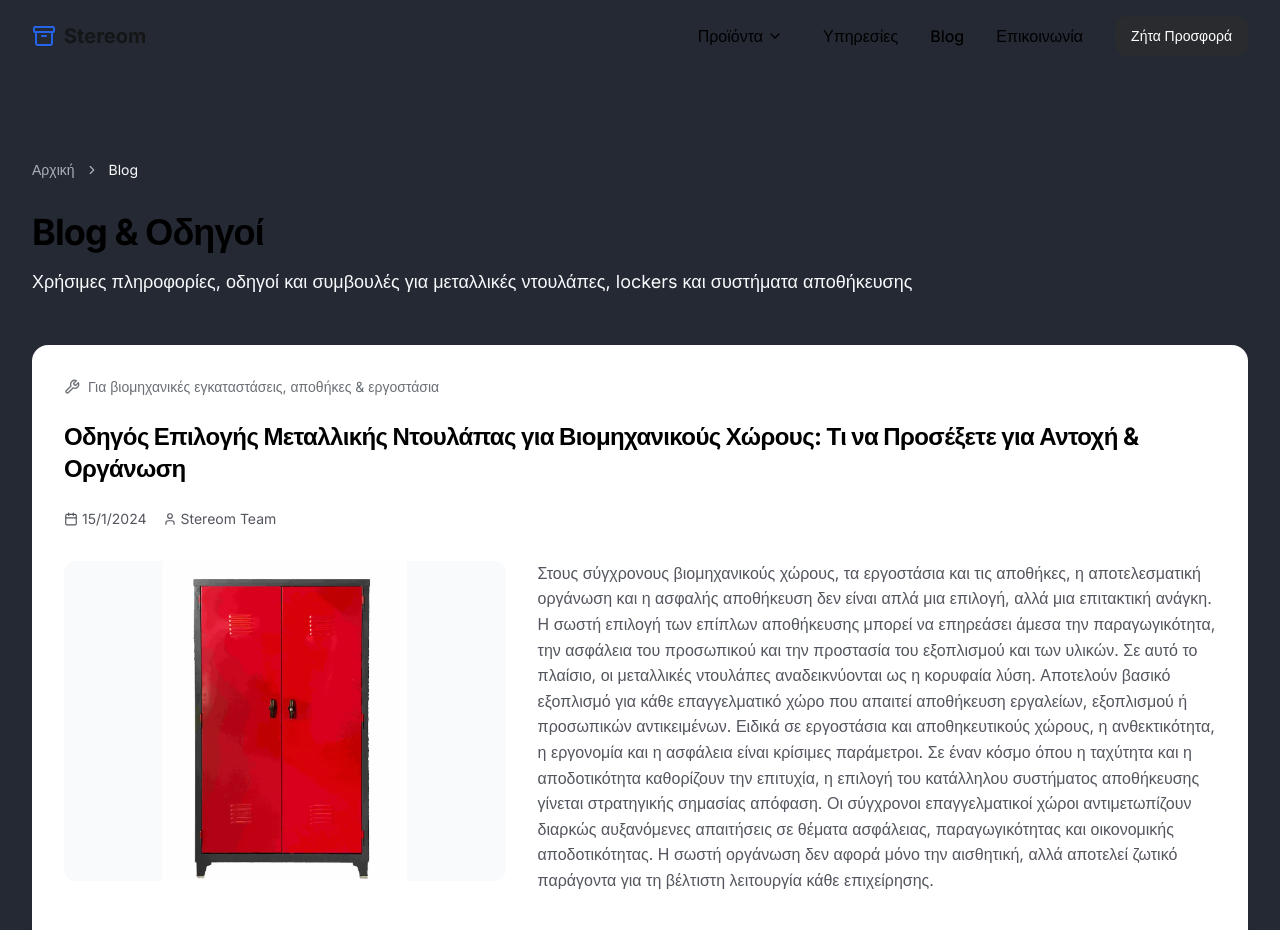
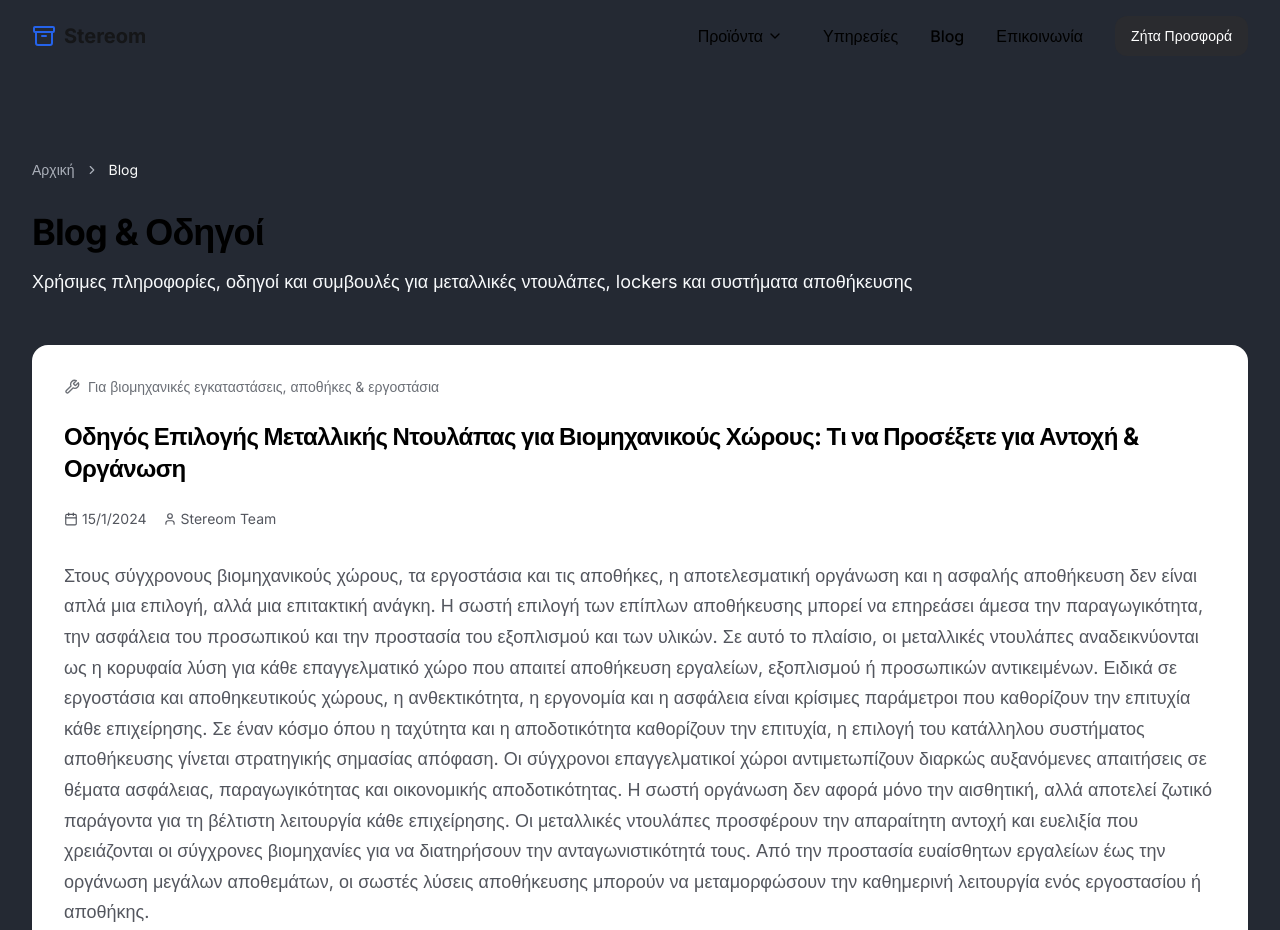
Before and after one commit to vagosdem/steel-space-design-site, a React (Vite) app: page /blog in a window 1280 px wide. Shown: the top 930 px of the page. Built offline with nearby package versions, Linux system fonts and the light colour scheme.

Commit message:
Remove images and adjust text layout
Remove the first images from both articles, expand the text to fill the space, change the "ΔΕΙΤΕ ΤΑ ΠΟΙΟΝΤΑ ΜΑΣ" text color to white, and ensure paragraph titles are above their corresponding content.

```diff
--- a/src/pages/Blog.tsx
+++ b/src/pages/Blog.tsx
@@ -20,7 +20,7 @@ const blogPosts = [{
   aspectRatio: "400/600",
   additionalImages: ["/lovable-uploads/5501f81b-4623-4d7e-bc60-6e1b2cc5bd76.png", "/lovable-uploads/11c4568f-af5f-4cf4-b8ba-3fcdf68281c7.png", "/lovable-uploads/1b51895c-fa44-45d3-ab17-4267e51f6674.png", "/lovable-uploads/9aec70f5-fdd7-475c-87f1-cea7aff84db4.png"],
   content: {
-    intro: "Στους σύγχρονους βιομηχανικούς χώρους, τα εργοστάσια και τις αποθήκες, η αποτελεσματική οργάνωση και η ασφαλής αποθήκευση δεν είναι απλά μια επιλογή, αλλά μια επιτακτική ανάγκη. Η σωστή επιλογή των επίπλων αποθήκευσης μπορεί να επηρεάσει άμεσα την παραγωγικότητα, την ασφάλεια του προσωπικού και την προστασία του εξοπλισμού και των υλικών. Σε αυτό το πλαίσιο, οι μεταλλικές ντουλάπες αναδεικνύονται ως η κορυφαία λύση. Αποτελούν βασικό εξοπλισμό για κάθε επαγγελματικό χώρο που απαιτεί αποθήκευση εργαλείων, εξοπλισμού ή προσωπικών αντικειμένων. Ειδικά σε εργοστάσια και αποθηκευτικούς χώρους, η ανθεκτικότητα, η εργονομία και η ασφάλεια είναι κρίσιμες παράμετροι. Σε έναν κόσμο όπου η ταχύτητα και η αποδοτικότητα καθορίζουν την επιτυχία, η επιλογή του κατάλληλου συστήματος αποθήκευσης γίνεται στρατηγικής σημασίας απόφαση. Οι σύγχρονοι επαγγελματικοί χώροι αντιμετωπίζουν διαρκώς αυξανόμενες απαιτήσεις σε θέματα ασφάλειας, παραγωγικότητας και οικονομικής αποδοτικότητας. Η σωστή οργάνωση δεν αφορά μόνο την αισθητική, αλλά αποτελεί ζωτικό παράγοντα για τη βέλτιστη λειτουργία κάθε επιχείρησης.",
+    intro: "Στους σύγχρονους βιομηχανικούς χώρους, τα εργοστάσια και τις αποθήκες, η αποτελεσματική οργάνωση και η ασφαλής αποθήκευση δεν είναι απλά μια επιλογή, αλλά μια επιτακτική ανάγκη. Η σωστή επιλογή των επίπλων αποθήκευσης μπορεί να επηρεάσει άμεσα την παραγωγικότητα, την ασφάλεια του προσωπικού και την προστασία του εξοπλισμού και των υλικών. Σε αυτό το πλαίσιο, οι μεταλλικές ντουλάπες αναδεικνύονται ως η κορυφαία λύση για κάθε επαγγελματικό χώρο που απαιτεί αποθήκευση εργαλείων, εξοπλισμού ή προσωπικών αντικειμένων.\n\nΕιδικά σε εργοστάσια και αποθηκευτικούς χώρους, η ανθεκτικότητα, η εργονομία και η ασφάλεια είναι κρίσιμες παράμετροι που καθορίζουν την επιτυχία κάθε επιχείρησης. Σε έναν κόσμο όπου η ταχύτητα και η αποδοτικότητα καθορίζουν την επιτυχία, η επιλογή του κατάλληλου συστήματος αποθήκευσης γίνεται στρατηγικής σημασίας απόφαση. Οι σύγχρονοι επαγγελματικοί χώροι αντιμετωπίζουν διαρκώς αυξανόμενες απαιτήσεις σε θέματα ασφάλειας, παραγωγικότητας και οικονομικής αποδοτικότητας.\n\nΗ σωστή οργάνωση δεν αφορά μόνο την αισθητική, αλλά αποτελεί ζωτικό παράγοντα για τη βέλτιστη λειτουργία κάθε επιχείρησης. Οι μεταλλικές ντουλάπες προσφέρουν την απαραίτητη αντοχή και ευελιξία που χρειάζονται οι σύγχρονες βιομηχανίες για να διατηρήσουν την ανταγωνιστικότητά τους. Από την προστασία ευαίσθητων εργαλείων έως την οργάνωση μεγάλων αποθεμάτων, οι σωστές λύσεις αποθήκευσης μπορούν να μεταμορφώσουν την καθημερινή λειτουργία ενός εργοστασίου ή αποθήκης.",
     sections: [{
       title: "Γιατί η Μεταλλική Ντουλάπα είναι Απαραίτητη σε Βιομηχανικό Χώρο;",
       content: ["Η επιλογή μεταλλικών ντουλαπών για βιομηχανική χρήση προσφέρει πληθώρα πλεονεκτημάτων που δεν μπορούν να προσφέρουν άλλες λύσεις αποθήκευσης:", "Αντοχή σε σκληρές συνθήκες: Σε αντίθεση με ντουλάπες από άλλα υλικά, οι μεταλλικές ντουλάπες κατασκευάζονται από ενισχυμένο χάλυβα, σχεδιασμένες για καθημερινή χρήση σε απαιτητικά περιβάλλοντα.", "Ασφάλεια και Προστασία: Παρέχουν απαραίτητη προστασία για πολύτιμο εξοπλισμό, ευαίσθητα υλικά, επικίνδυνες ουσίες, αλλά και προσωπικά αντικείμενα του προσωπικού.", "Βέλτιστη Οργάνωση: Μια καλά οργανωμένη ντουλάπα βελτιώνει τη ροή εργασίας, μειώνει το χρόνο αναζήτησης εργαλείων και εξαρτημάτων, και αυξάνει την παραγωγικότητα.", "Υγιεινή και Καθαριότητα: Οι λείες μεταλλικές επιφάνειες καθαρίζονται εύκολα, αποτρέποντας τη συσσώρευση σκόνης, βρωμιάς και μικροβίων.", "Εξοικονόμηση Χώρου: Διατίθενται σε διάφορες διαστάσεις και διατάξεις, επιτρέποντας την καλύτερη αξιοποίηση του κάθετου χώρου."]
@@ -47,7 +47,7 @@ const blogPosts = [{
   aspectRatio: "480/650",
   additionalImages: ["/lovable-uploads/IMG_13722.webp", "/lovable-uploads/IMG_21202.webp", "/lovable-uploads/IMG_23802.webp"],
   content: {
-    intro: "Στον σύγχρονο επαγγελματικό κόσμο, η ανάγκη για ασφαλή και οργανωμένο προσωπικό χώρο είναι πιο επιτακτική από ποτέ. Είτε πρόκειται για εργοστάσια παραγωγής, αθλητικές εγκαταστάσεις, εκπαιδευτήρια ή ακόμα και σύγχρονα γραφεία, οι εργαζόμενοι και οι επισκέπτες χρειάζονται ένα σημείο όπου μπορούν να αποθηκεύσουν με ασφάλεια τα προσωπικά τους αντικείμενα. Τα μεταλλικά lockers είναι απαραίτητα για χώρους όπου οι εργαζόμενοι χρειάζονται προσωπικό αποθηκευτικό χώρο, όπως εργοστάσια, αποδυτήρια, αθλητικές εγκαταστάσεις και σχολεία. Η αυξανόμενη ανάγκη για προσωπική ασφάλεια και την προστασία των αντικειμένων έχει κάνει τα lockers αναπόσπαστο κομμάτι της σύγχρονης εργασιακής κουλτούρας. Οι επιχειρήσεις που επενδύουν σε ποιοτικά συστήματα αποθήκευσης δείχνουν σεβασμό προς τους εργαζομένους τους και δημιουργούν ένα περιβάλλον εμπιστοσύνης και επαγγελματισμού. Παράλληλα, η σωστή οργάνωση των προσωπικών χώρων συμβάλλει στη γενικότερη αποδοτικότητα και στη δημιουργία ενός τακτοποιημένου και λειτουργικού εργασιακού περιβάλλοντος.",
+    intro: "Στον σύγχρονο επαγγελματικό κόσμο, η ανάγκη για ασφαλή και οργανωμένο προσωπικό χώρο είναι πιο επιτακτική από ποτέ. Είτε πρόκειται για εργοστάσια παραγωγής, αθλητικές εγκαταστάσεις, εκπαιδευτήρια ή ακόμα και σύγχρονα γραφεία, οι εργαζόμενοι και οι επισκέπτες χρειάζονται ένα σημείο όπου μπορούν να αποθηκεύσουν με ασφάλεια τα προσωπικά τους αντικείμενα. Τα μεταλλικά lockers είναι απαραίτητα για χώρους όπου οι εργαζόμενοι χρειάζονται προσωπικό αποθηκευτικό χώρο, όπως εργοστάσια, αποδυτήρια, αθλητικές εγκαταστάσεις και σχολεία.\n\nΗ αυξανόμενη ανάγκη για προσωπική ασφάλεια και την προστασία των αντικειμένων έχει κάνει τα lockers αναπόσπαστο κομμάτι της σύγχρονης εργασιακής κουλτούρας. Οι επιχειρήσεις που επενδύουν σε ποιοτικά συστήματα αποθήκευσης δείχνουν σεβασμό προς τους εργαζομένους τους και δημιουργούν ένα περιβάλλον εμπιστοσύνης και επαγγελματισμού. Παράλληλα, η σωστή οργάνωση των προσωπικών χώρων συμβάλλει στη γενικότερη αποδοτικότητα και στη δημιουργία ενός τακτοποιημένου και λειτουργικού εργασιακού περιβάλλοντος.\n\nΣήμερα, οι σύγχρονες εταιρείες αναγνωρίζουν ότι η ευημερία των εργαζομένων συνδέεται άμεσα με την παραγωγικότητα και την ικανοποίηση από την εργασία. Τα lockers αποδυτηρίων αποτελούν έναν από τους πιο σημαντικούς παράγοντες για τη δημιουργία ενός περιβάλλοντος που προάγει την οργάνωση, την ασφάλεια και την άνεση των εργαζομένων.",
     sections: [{
       title: "Γιατί τα Μεταλλικά Lockers Αποδυτηρίων Είναι Απαραίτητα;",
       content: ["Η επένδυση σε ποιοτικά μεταλλικά lockers αποδυτηρίων προσφέρει πολλαπλά οφέλη για κάθε επιχείρηση:", "Ασφάλεια Προσωπικών Αντικειμένων: Προστατεύουν τα υπάρχοντα των εργαζομένων ή επισκεπτών από κλοπή ή απώλεια, δημιουργώντας ένα αίσθημα εμπιστοσύνης και ασφάλειας.", "Οργάνωση και Τάξη: Συμβάλλουν στη διατήρηση της τάξης στον χώρο εργασίας ή στην εγκατάσταση, μειώνοντας την ακαταστασία και βελτιώνοντας την αισθητική.", "Υγιεινή: Με τα κατάλληλα συστήματα εξαερισμού, βοηθούν στην αποφυγή υγρασίας και κακοσμίας εντός των χώρων αποθήκευσης.", "Αύξηση Παραγωγικότητας: Οι εργαζόμενοι που νιώθουν ασφάλεια για τα προσωπικά τους αντικείμενα είναι πιο συγκεντρωμένοι και παραγωγικοί."]
@@ -210,22 +210,11 @@ export default function Blog() {
                       </div>
                     </div>
 
-                    {/* Introduction with first image */}
-                    <div className="grid grid-cols-1 lg:grid-cols-5 gap-8 mb-8">
-                      <div className="lg:col-span-2">
-                        <div className="overflow-hidden rounded-xl h-80 bg-gray-50 flex items-center justify-center">
-                          <img
-                            src={post.image}
-                            alt={`${post.title} - Κύρια εικόνα`}
-                            className="max-w-full max-h-full object-contain hover:scale-105 transition-transform duration-300"
-                          />
-                        </div>
-                      </div>
-                      <div className="lg:col-span-3">
-                        <p className="text-metal-600 leading-relaxed" style={{ lineHeight: '1.6' }}>
-                          {post.content.intro}
-                        </p>
-                      </div>
+                    {/* Introduction - Full width without image */}
+                    <div className="mb-8">
+                      <p className="text-metal-600 leading-relaxed text-lg" style={{ lineHeight: '1.7' }}>
+                        {post.content.intro}
+                      </p>
                     </div>
 
                     {/* Content sections with alternating images */}
@@ -243,7 +232,7 @@ export default function Blog() {
                           {hasAdditionalImage ? (
                             <div className={`grid grid-cols-1 lg:grid-cols-5 gap-8 ${isEven ? '' : 'lg:grid-flow-col-dense'}`}>
                               <div className={`lg:col-span-2 ${isEven ? 'lg:order-2' : 'lg:order-1'}`}>
-                                <div className="overflow-hidden rounded-xl h-80 bg-gray-50 flex items-center justify-center">
+                                <div className="overflow-hidden rounded-xl h-96 bg-gray-50 flex items-center justify-center">
                                   <img
                                     src={post.additionalImages[imageIndex]}
                                     alt={`${post.title} - Επιπλέον εικόνα ${imageIndex + 1}`}
@@ -376,7 +365,7 @@ export default function Blog() {
                         </Link>
                       </Button>
 
-                      <Button variant="outline" asChild className="border-metal-300 text-metal-600 hover:bg-metal-50 hover:text-white rounded-xl">
+                      <Button variant="outline" asChild className="border-metal-300 text-white hover:bg-metal-50 hover:text-white rounded-xl">
                         <Link to="/products">
                           Δείτε τα Προϊόντα μας
                           <ArrowRight className="ml-2 h-4 w-4" />
```
